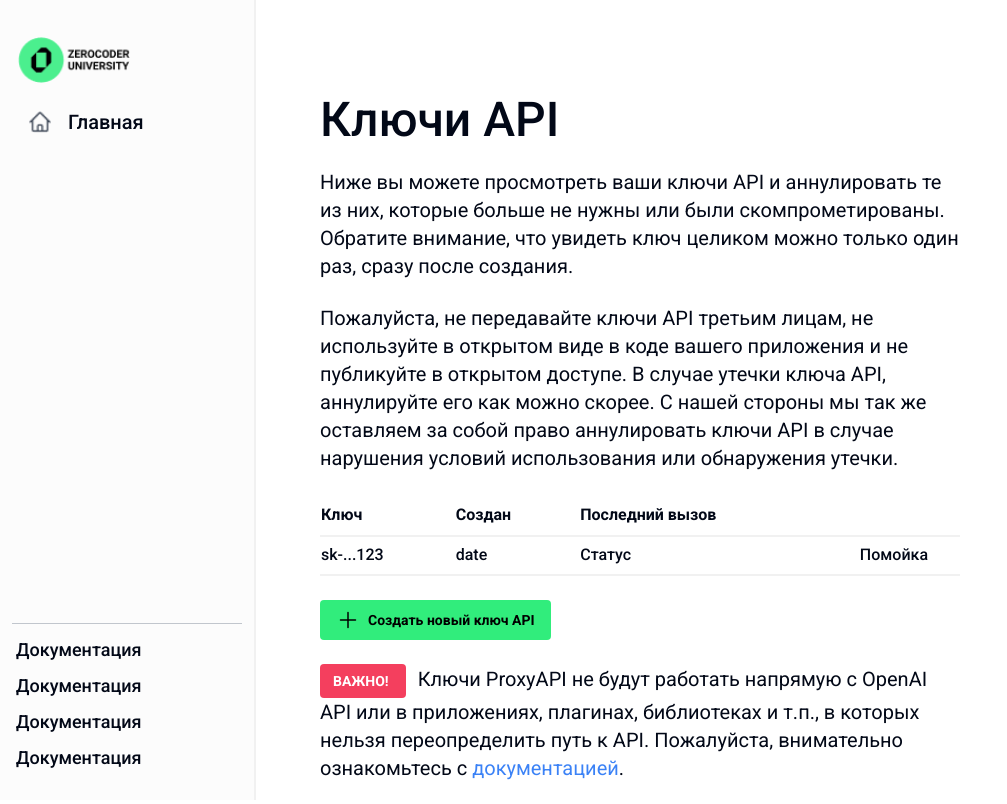
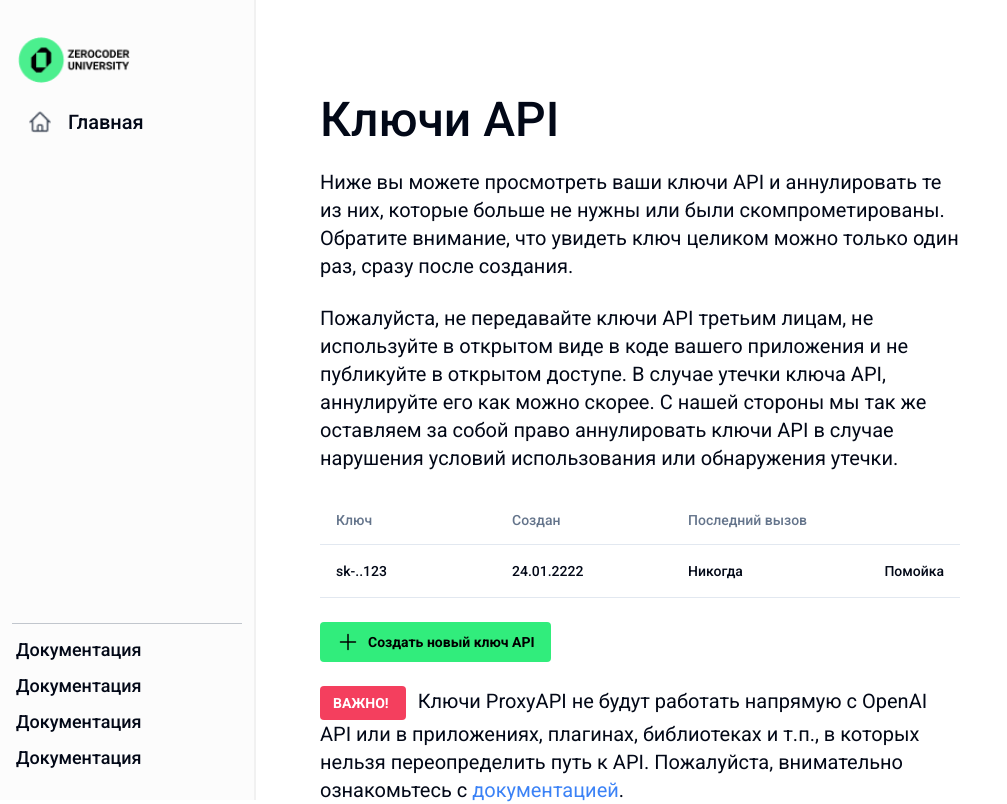
Before and after one commit to Hron0/zerocoder, a React (Vite) app: page /apiKey in a window 1280 px wide. Shown: the whole page, without its empty margins (0-1007 px from the left). Built offline with nearby package versions, Linux system fonts and the light colour scheme.

Commit message:
Better Table

```diff
--- /dev/null
+++ b/src/Components/UI/table.tsx
@@ -0,0 +1,117 @@
+import * as React from "react"
+
+import { cn } from "@/lib/utils"
+
+const Table = React.forwardRef<
+  HTMLTableElement,
+  React.HTMLAttributes<HTMLTableElement>
+>(({ className, ...props }, ref) => (
+  <div className="relative w-full overflow-auto">
+    <table
+      ref={ref}
+      className={cn("w-full caption-bottom text-sm", className)}
+      {...props}
+    />
+  </div>
+))
+Table.displayName = "Table"
+
+const TableHeader = React.forwardRef<
+  HTMLTableSectionElement,
+  React.HTMLAttributes<HTMLTableSectionElement>
+>(({ className, ...props }, ref) => (
+  <thead ref={ref} className={cn("[&_tr]:border-b", className)} {...props} />
+))
+TableHeader.displayName = "TableHeader"
+
+const TableBody = React.forwardRef<
+  HTMLTableSectionElement,
+  React.HTMLAttributes<HTMLTableSectionElement>
+>(({ className, ...props }, ref) => (
+  <tbody
+    ref={ref}
+    className={cn("[&_tr:last-child]:border-0", className)}
+    {...props}
+  />
+))
+TableBody.displayName = "TableBody"
+
+const TableFooter = React.forwardRef<
+  HTMLTableSectionElement,
+  React.HTMLAttributes<HTMLTableSectionElement>
+>(({ className, ...props }, ref) => (
+  <tfoot
+    ref={ref}
+    className={cn(
+      "border-t bg-muted/50 font-medium [&>tr]:last:border-b-0",
+      className
+    )}
+    {...props}
+  />
+))
+TableFooter.displayName = "TableFooter"
+
+const TableRow = React.forwardRef<
+  HTMLTableRowElement,
+  React.HTMLAttributes<HTMLTableRowElement>
+>(({ className, ...props }, ref) => (
+  <tr
+    ref={ref}
+    className={cn(
+      "border-b transition-colors hover:bg-muted/50 data-[state=selected]:bg-muted",
+      className
+    )}
+    {...props}
+  />
+))
+TableRow.displayName = "TableRow"
+
+const TableHead = React.forwardRef<
+  HTMLTableCellElement,
+  React.ThHTMLAttributes<HTMLTableCellElement>
+>(({ className, ...props }, ref) => (
+  <th
+    ref={ref}
+    className={cn(
+      "h-12 px-4 text-left align-middle font-medium text-muted-foreground [&:has([role=checkbox])]:pr-0",
+      className
+    )}
+    {...props}
+  />
+))
+TableHead.displayName = "TableHead"
+
+const TableCell = React.forwardRef<
+  HTMLTableCellElement,
+  React.TdHTMLAttributes<HTMLTableCellElement>
+>(({ className, ...props }, ref) => (
+  <td
+    ref={ref}
+    className={cn("p-4 align-middle [&:has([role=checkbox])]:pr-0", className)}
+    {...props}
+  />
+))
+TableCell.displayName = "TableCell"
+
+const TableCaption = React.forwardRef<
+  HTMLTableCaptionElement,
+  React.HTMLAttributes<HTMLTableCaptionElement>
+>(({ className, ...props }, ref) => (
+  <caption
+    ref={ref}
+    className={cn("mt-4 text-sm text-muted-foreground", className)}
+    {...props}
+  />
+))
+TableCaption.displayName = "TableCaption"
+
+export {
+  Table,
+  TableHeader,
+  TableBody,
+  TableFooter,
+  TableHead,
+  TableRow,
+  TableCell,
+  TableCaption,
+}
--- a/src/pages/ApiKeys.tsx
+++ b/src/pages/ApiKeys.tsx
@@ -3,6 +3,14 @@
 import { Button } from '@/Components/UI/button'
 import { Badge } from '@/Components/UI/badge'
 import plus from '../assets/plus.svg'
+import {
+    Table,
+    TableBody,
+    TableCell,
+    TableHead,
+    TableHeader,
+    TableRow,
+} from '@/Components/UI/table'
 import ProfileLayout from '@/Components/Layouts/ProfileLayout'
 
 const ApiKeys = () => {
@@ -19,19 +27,25 @@
                             вашего приложения и не публикуйте в открытом доступе. В случае утечки ключа API,
                             аннулируйте его как можно скорее. С нашей стороны мы так же оставляем за собой право
                             аннулировать ключи API в случае нарушения условий использования или обнаружения утечки.</h4>
-                        <table className='w-full text-left h-20'>
-                            <tr className='border-b-2 border-secondaryB h-8'>
-                                <td className='pr-8'><h4 className='font-semibold'>Ключ</h4></td>
-                                <td className='pr-8'><h4 className='font-semibold'>Создан</h4></td>
-                                <td className='pr-8'><h4 className='font-semibold col-span-2'>Последний вызов</h4></td>
-                            </tr>
-                            <tr className='border-b-2 border-secondaryB h-8 mt-8'>
-                                <td className='pr-8'>sk-...123</td>
-                                <td className='pr-8'>date</td>
-                                <td className='pr-8'>Статус</td>
-                                <td className='pr-8 text-right'>Помойка</td>
-                            </tr>
-                        </table>
+
+                        <Table className='w-full relative border-b-[1px]'>
+                            <TableHeader>
+                                <TableRow className='w-full'>
+                                    <TableHead className="w-44">Ключ</TableHead>
+                                    <TableHead className='w-44'>Создан</TableHead>
+                                    <TableHead className='w-44'>Последний вызов</TableHead>
+                                    <TableHead className="text-right"></TableHead>
+                                </TableRow>
+                            </TableHeader>
+                            <TableBody>
+                                <TableRow>
+                                    <TableCell className="font-medium">sk-..123</TableCell>
+                                    <TableCell>24.01.2222</TableCell>
+                                    <TableCell>Никогда</TableCell>
+                                    <TableCell className="text-right">Помойка</TableCell>
+                                </TableRow>
+                            </TableBody>
+                        </Table>
 
                         <Button variant="destructive">
                             <img src={plus} alt="+" width={24} /> <span>Создать новый ключ API</span>
@@ -46,7 +60,7 @@
                     </div>
 
                 </div>
-            </ProfileLayout>
+            </ProfileLayout >
         </>
     )
 }
```
